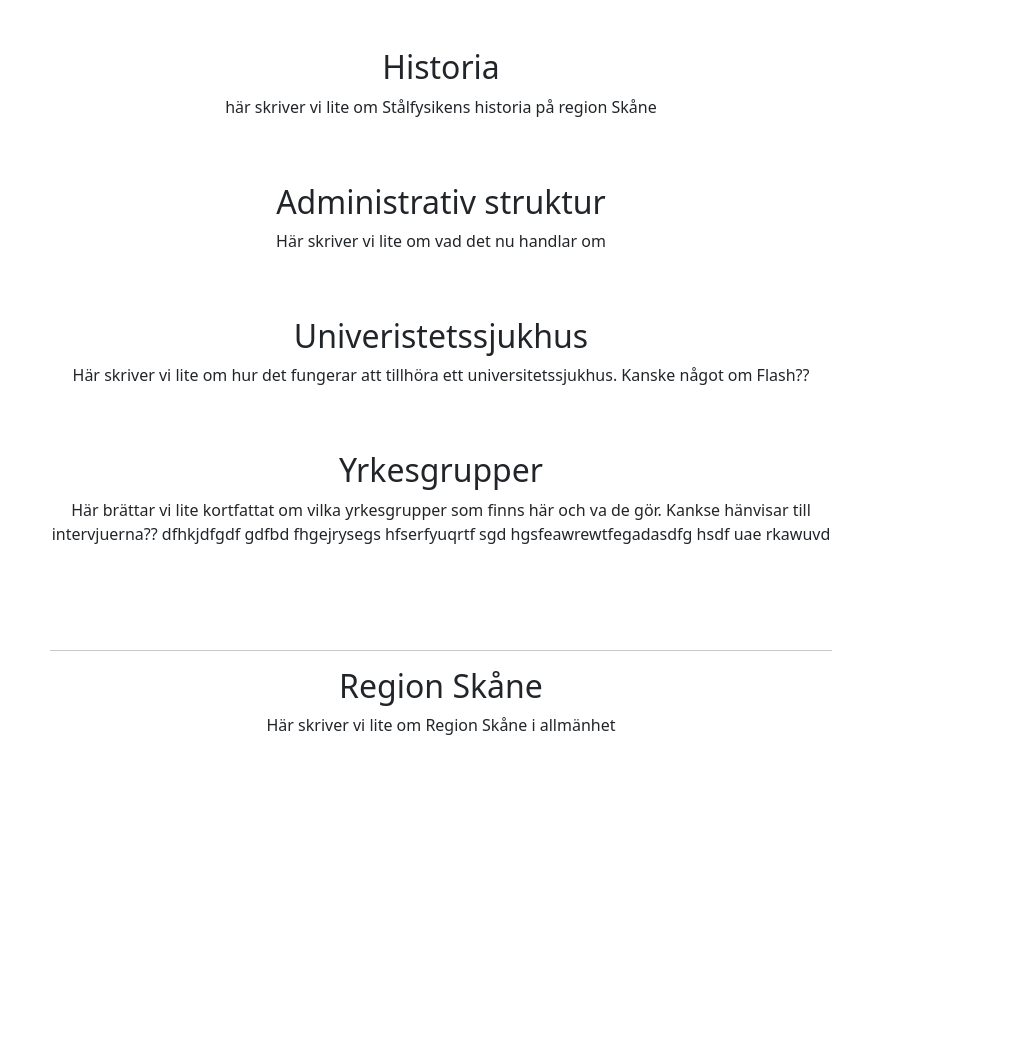
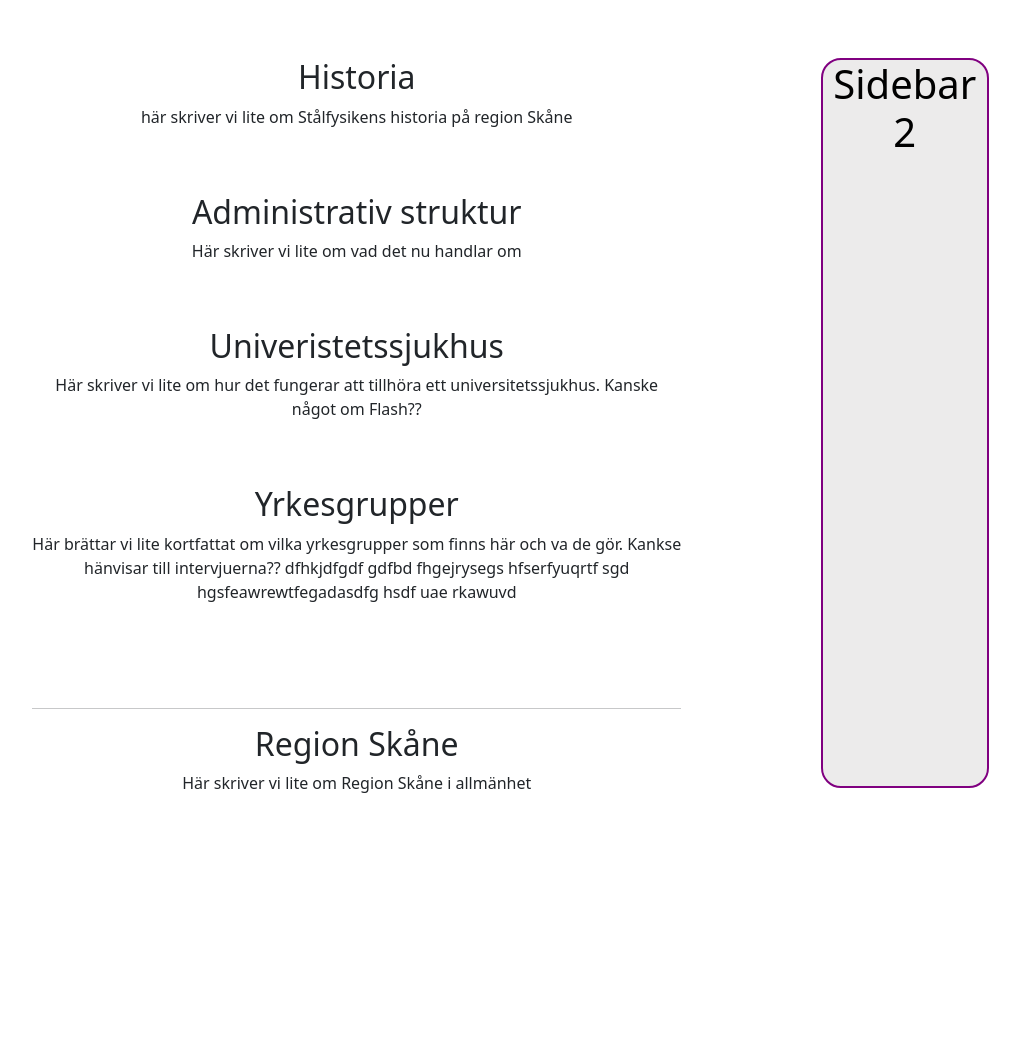
Before and after one commit to BenjaminKeKa/TekniksprangetWebsida, a Django app: page /home_page/stralningsfysik in a window 1280 px wide. Shown: the part 326-1377 px from the top of the page, without its empty margins (199-1219 px from the left). Run offline with Django 4.2, Linux system fonts and the light colour scheme; some libraries are stand-ins or nearby versions.

Commit message:
faktaruta tillagd i strålfysik

```diff
--- a/home_page/templates/stralningsfysik.html
+++ b/home_page/templates/stralningsfysik.html
@@ -1,6 +1,46 @@
 {% extends "base.html" %}
 
 {% block content%}
+
+
+<style>
+    .body-section{
+        display: flex;
+        margin: 10px 10px;
+    }
+
+    h1{
+        font-size: 20;
+    }
+
+    .sidebar{
+        width: 25%;
+        height: 730px;
+        border-radius: 20px;
+        background-color: #ecebeb;
+        text-align: center;
+        color: black;
+        border: 2px solid purple;
+        font-size: 10;
+    }
+
+<!-- FÖR ATT JUSTERA GRUNDTEXTEN
+    ..main-body{
+        width: 68%;
+        height: 530px;
+        border-radius: 15px;
+        background-color: #ca78e8;
+        text-align: center;
+        margin: 0 10px 0 10px;
+    }
+    -->
+
+
+
+</style>
+
+
+
 <div>
 <center>
     <h1 class="display-2">Strålningsfysik Region Skåne</h1>
@@ -25,9 +65,13 @@
             </tr>
         </tbody>
         </table> -->
+<div class="body-section">
 
 
 
+
+
+<div class="main-body">
     <div style="max-width:70%">
     <h2>Historia</h2>
     <p>här skriver vi lite om Stålfysikens historia på region Skåne</p>
@@ -46,8 +90,13 @@
     <h2>Region Skåne</h2>
     <p>Här skriver vi lite om Region Skåne i allmänhet</p>
         </div>
+</div>
 
+    <div class="sidebar">
+        <h1>Sidebar 2</h1>
+    </div>
 
+    </div>
  </center>
 </div>
 
```
